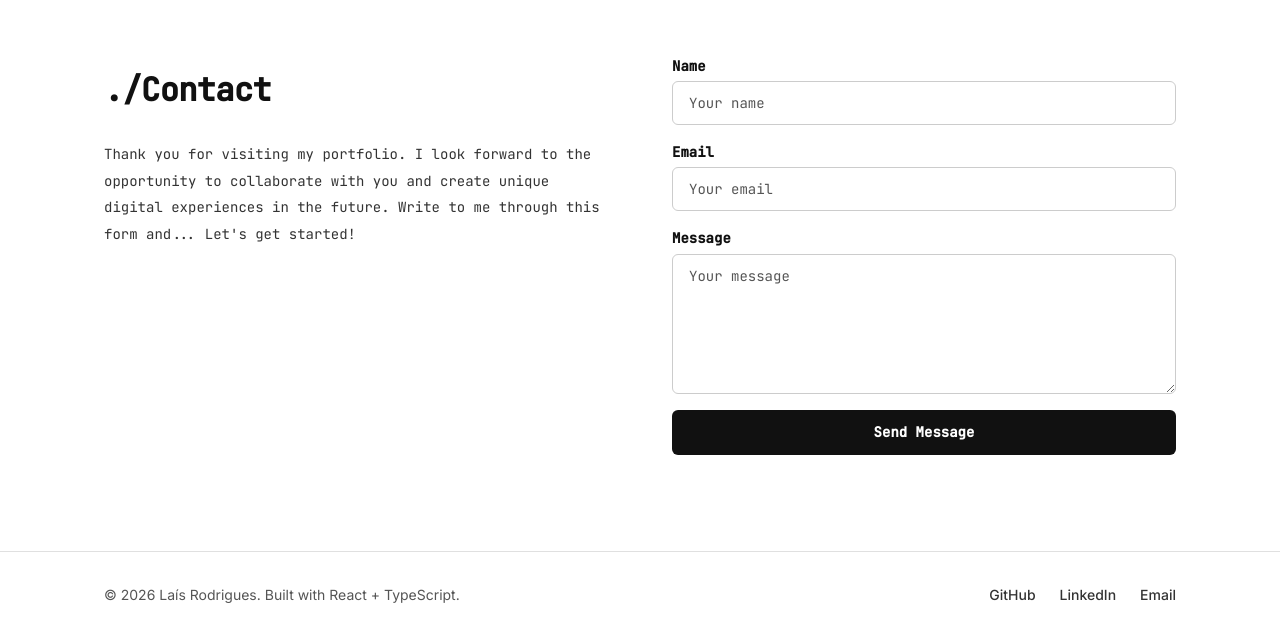
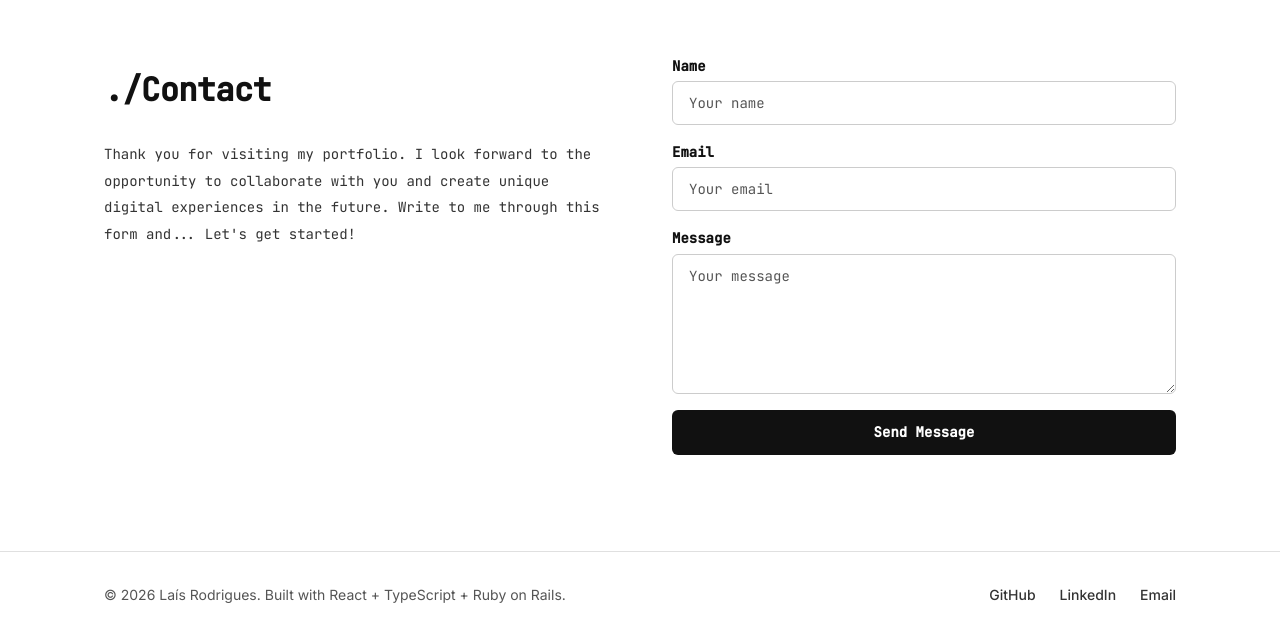
Before and after one commit to laisrod/portifolio-react, a React (Vite) app: page / in a window 1280 px wide. Shown: the part 3134-3772 px from the top of the page. Built offline with nearby package versions, Linux system fonts and the light colour scheme.

Commit message:
refactor: update footer name to Laís Rodrigues

```diff
--- a/src/components/layout/Footer.tsx
+++ b/src/components/layout/Footer.tsx
@@ -5,7 +5,7 @@ function Footer() {
     <footer className="footer">
       <div className="container footer__container">
         <p className="footer__text">
-          &copy; {currentYear} Laís Rodrigues. Built with React + TypeScript.
+          &copy; {currentYear} Laís Rodrigues. Built with React + TypeScript + Ruby on Rails.
         </p>
         <div className="footer__links">
           <a
```
